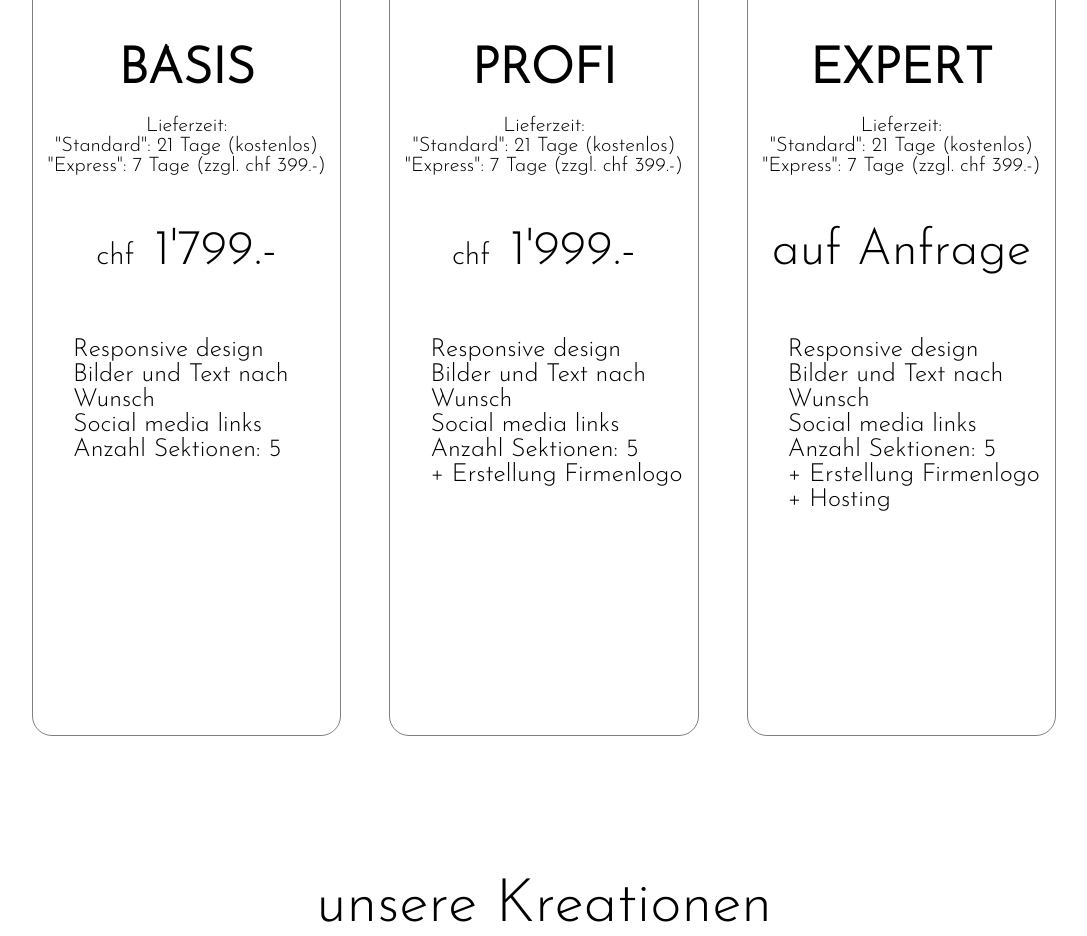
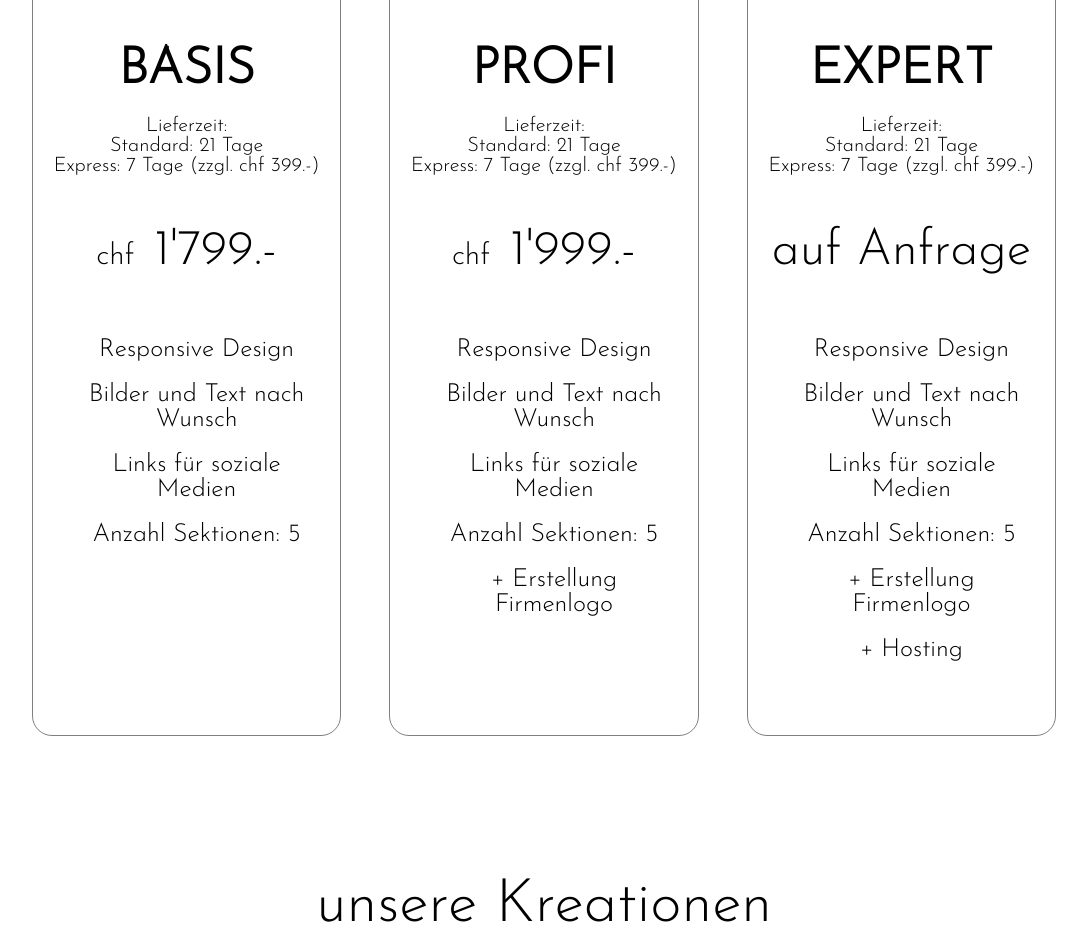
Before and after one commit to mas-glarus/klax-kmu, a plain HTML site: page index.html in a window 1280 px wide. Shown: the part 1760-2696 px from the top of the page, without its empty margins (96-1183 px from the left). Drawn offline with Linux system fonts and the light colour scheme.

Commit message:
fix some wordings

```diff
--- a/index.html
+++ b/index.html
@@ -56,29 +56,29 @@
             <img src="./images/illustrations/desk.svg" alt="mobilephone" class="package__device">
             <h5 class="package__title">BASIS</h5>
             <h6 class="package__delivery">Lieferzeit:</h6>
-            <h6 class="package__delivery">"Standard": 21 Tage (kostenlos)</h6>
-            <h6 class="package__delivery">"Express": 7 Tage (zzgl. chf 399.-)</h6>
+            <h6 class="package__delivery">Standard: 21 Tage</h6>
+            <h6 class="package__delivery">Express: 7 Tage (zzgl. chf 399.-)</h6>
             <p class="package__price"><span class="package__chf">chf</span>1'799.-</p>
             <ul class="package__content">
-              <li>Responsive design</li>
-              <li>Bilder und Text nach Wunsch</li>
-              <li>Social media links</li>
-              <li>Anzahl Sektionen: 5</li>
+              <li class="package__content__item">Responsive Design</li>
+              <li class="package__content__item">Bilder und Text nach Wunsch</li>
+              <li class="package__content__item">Links für soziale Medien</li>
+              <li class="package__content__item">Anzahl Sektionen: 5</li>
             </ul>
           </div>
           <div class="package prof">
             <img src="./images/illustrations/mobile-tablet.svg" alt="mobilephone and tablet" class="package__device">
             <h5 class="package__title">PROFI</h5>
             <h6 class="package__delivery">Lieferzeit:</h6>
-            <h6 class="package__delivery">"Standard": 21 Tage (kostenlos)</h6>
-            <h6 class="package__delivery">"Express": 7 Tage (zzgl. chf 399.-)</h6>
+            <h6 class="package__delivery">Standard: 21 Tage</h6>
+            <h6 class="package__delivery">Express: 7 Tage (zzgl. chf 399.-)</h6>
             <p class="package__price"><span class="package__chf">chf</span>1'999.-</p>
             <ul class="package__content">
-              <li>Responsive design</li>
-              <li>Bilder und Text nach Wunsch</li>
-              <li>Social media links</li>
-              <li>Anzahl Sektionen: 5</li>
-              <li>+ Erstellung Firmenlogo</li>
+              <li class="package__content__item">Responsive Design</li>
+              <li class="package__content__item">Bilder und Text nach Wunsch</li>
+              <li class="package__content__item">Links für soziale Medien</li>
+              <li class="package__content__item">Anzahl Sektionen: 5</li>
+              <li class="package__content__item">+ Erstellung Firmenlogo</li>
             </ul>
           </div>
           <div class="package expert">
@@ -86,16 +86,16 @@
               class="package__device">
             <h5 class="package__title">EXPERT</h5>
             <h6 class="package__delivery">Lieferzeit:</h6>
-            <h6 class="package__delivery">"Standard": 21 Tage (kostenlos)</h6>
-            <h6 class="package__delivery">"Express": 7 Tage (zzgl. chf 399.-)</h6>
+            <h6 class="package__delivery">Standard: 21 Tage</h6>
+            <h6 class="package__delivery">Express: 7 Tage (zzgl. chf 399.-)</h6>
             <p class="package__price">auf Anfrage</p>
             <ul class="package__content">
-              <li>Responsive design</li>
-              <li>Bilder und Text nach Wunsch</li>
-              <li>Social media links</li>
-              <li>Anzahl Sektionen: 5</li>
-              <li>+ Erstellung Firmenlogo</li>
-              <li>+ Hosting</li>
+              <li class="package__content__item">Responsive Design</li>
+              <li class="package__content__item">Bilder und Text nach Wunsch</li>
+              <li class="package__content__item">Links für soziale Medien</li>
+              <li class="package__content__item">Anzahl Sektionen: 5</li>
+              <li class="package__content__item">+ Erstellung Firmenlogo</li>
+              <li class="package__content__item">+ Hosting</li>
             </ul>
           </div>
         </div>
--- a/style.css
+++ b/style.css
@@ -191,6 +191,12 @@ h3 {
 .package__content {
     list-style: none;
     margin-top: 3rem;
+    padding-right: 1rem;
+    text-align: center;
+}
+
+.package__content__item + .package__content__item {
+    margin-top: 1rem;
 }
 
 li {
```
